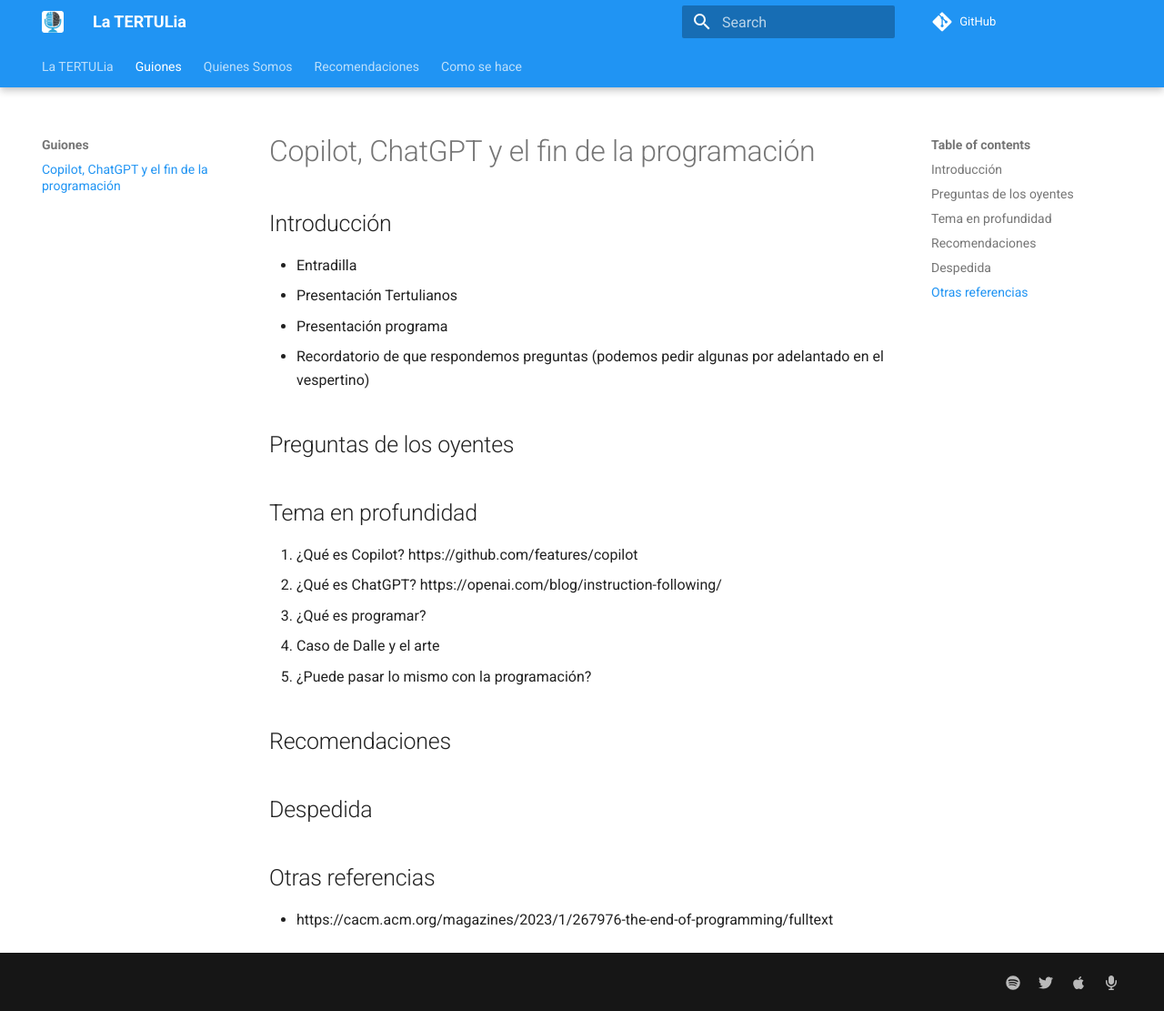
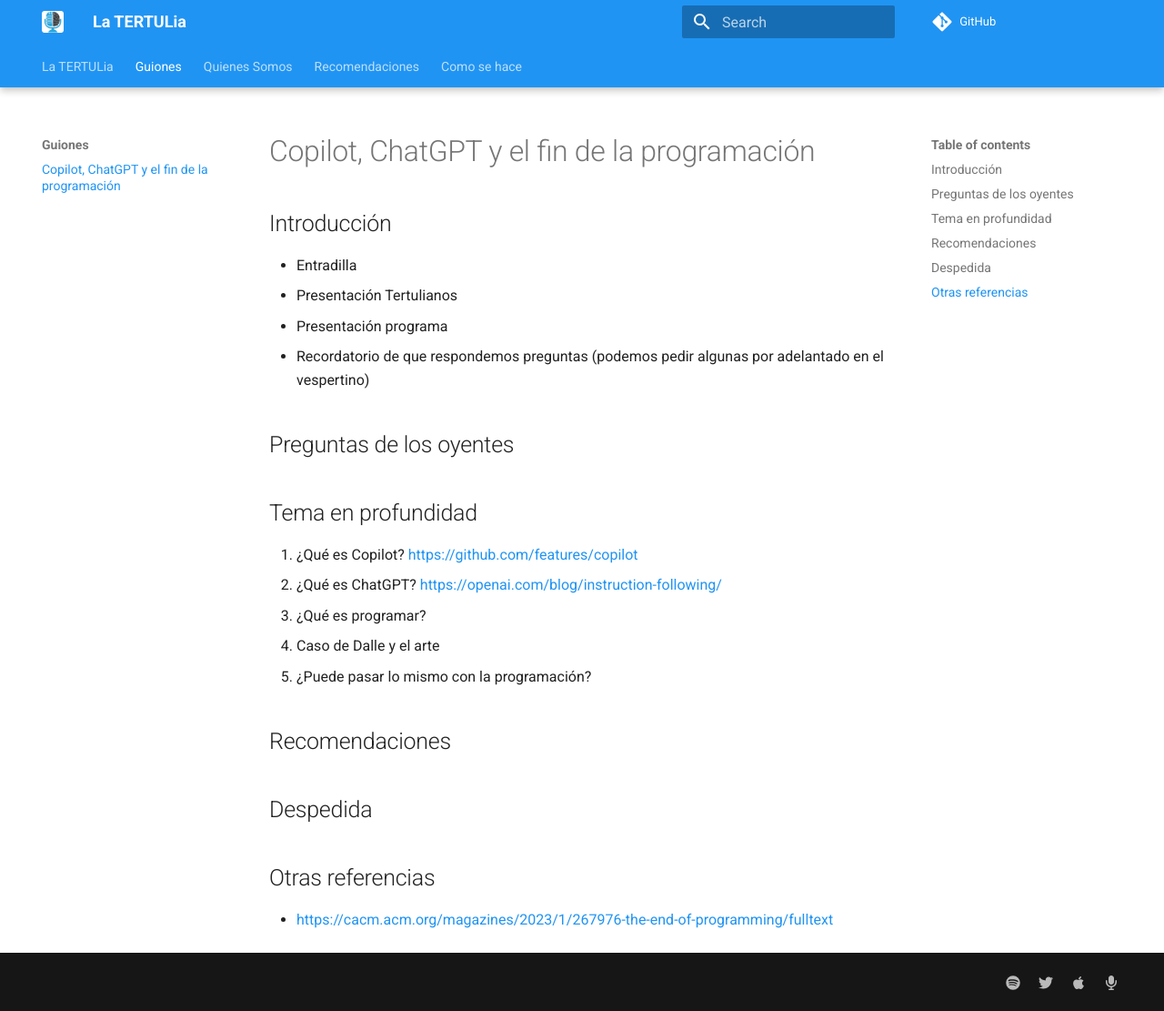
Before and after one commit to ironbar/tertulia_inteligencia_artificial, an MkDocs documentation site: the page built from docs/guiones/01-copilot-fin-programacion.md, in a window 1280 px wide and 1111 px high. Shown: the whole window at 91% size. Built offline with MkDocs 1.6.1 and Material for MkDocs 9.7.7, drawn with Linux system fonts in a browser that asks for light colours; comment, search, counter and statistics services are not loaded; part of the change alters nothing that is shown.

```diff
--- a/docs/guiones/01-copilot-fin-programacion.md
+++ b/docs/guiones/01-copilot-fin-programacion.md
@@ -11,8 +11,8 @@
 
 ## Tema en profundidad
 
-1. ¿Qué es Copilot? https://github.com/features/copilot
-2. ¿Qué es ChatGPT? https://openai.com/blog/instruction-following/
+1. ¿Qué es Copilot? [https://github.com/features/copilot](https://github.com/features/copilot)
+2. ¿Qué es ChatGPT? [https://openai.com/blog/instruction-following/](https://openai.com/blog/instruction-following/)
 3. ¿Qué es programar?
 4. Caso de Dalle y el arte
 5. ¿Puede pasar lo mismo con la programación?
@@ -23,4 +23,4 @@
 
 ## Otras referencias
 
-- https://cacm.acm.org/magazines/2023/1/267976-the-end-of-programming/fulltext
+- [https://cacm.acm.org/magazines/2023/1/267976-the-end-of-programming/fulltext](https://cacm.acm.org/magazines/2023/1/267976-the-end-of-programming/fulltext)
```
